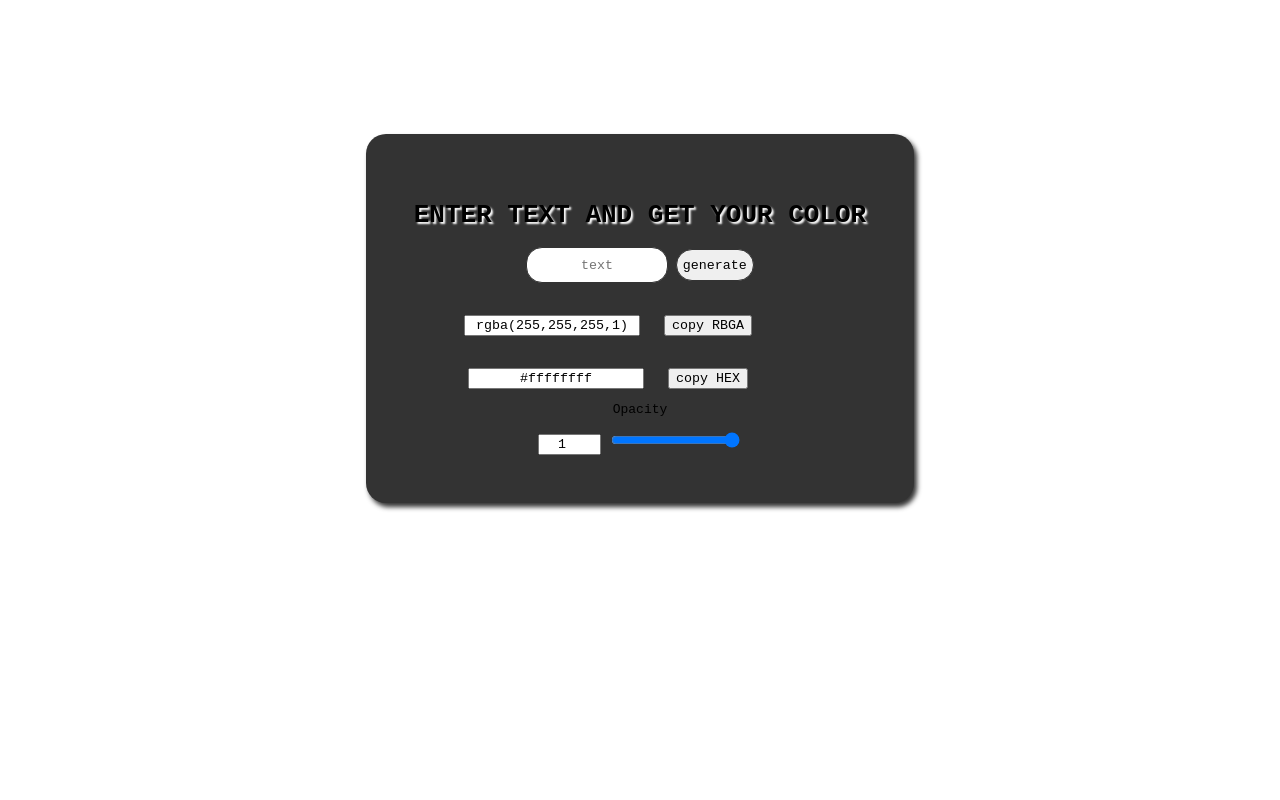
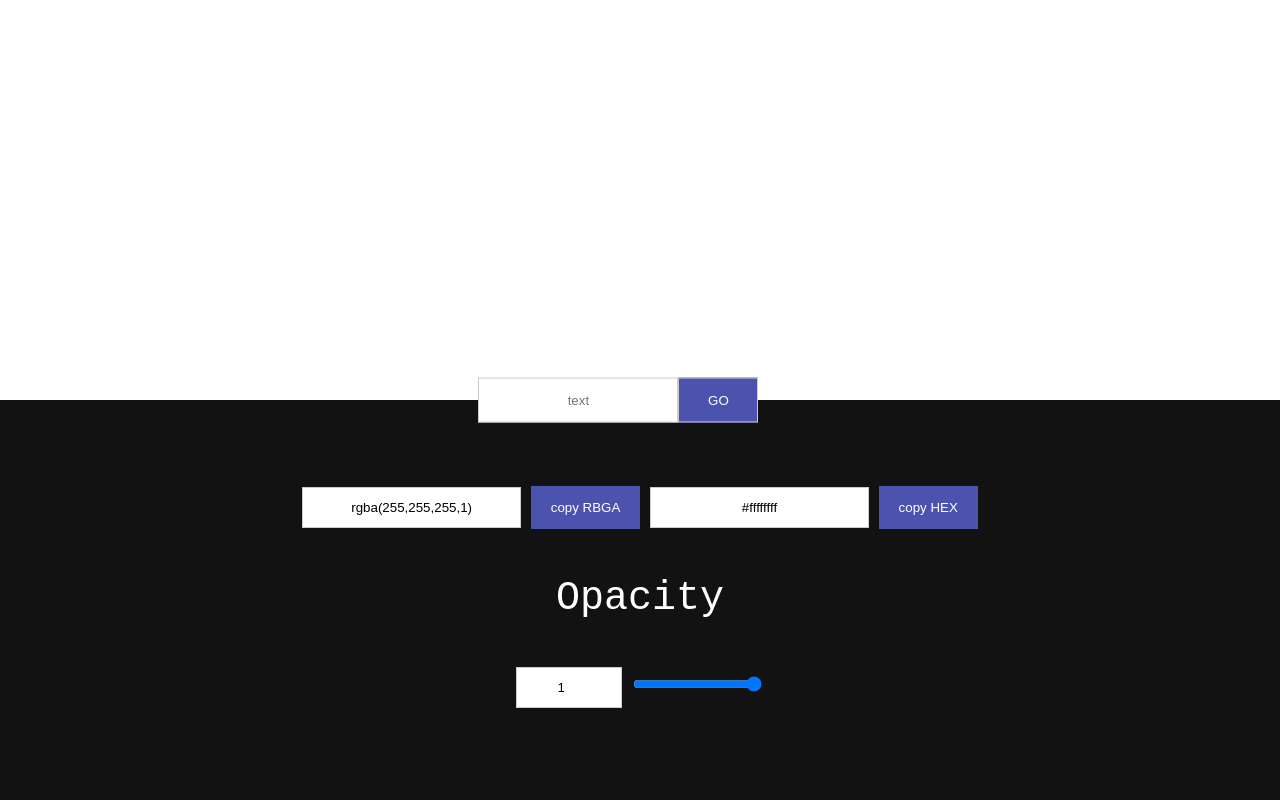
Before and after one commit to maximiliansteiger/name-to-color, a plain HTML site: page index.html in a window 1280 px wide. Drawn offline with Linux system fonts and the light colour scheme.

Commit message:
changed style

```diff
--- a/index.html
+++ b/index.html
@@ -12,17 +12,32 @@
 </head>
 
 <body>
-    <div class="outerContent">
-        <div class="content">
-            <h1 id="headline">ENTER TEXT AND GET YOUR COLOR</h1>
-            <div>
-                <input type="text" name="name" value="" placeholder="text" id="name">
-                <input type="button" id="submitButton" value="generate">
-            </div>
-            <input class="colorField" type="text" value="rgba(255,255,255,1)" id="colorCodeRgb">
-            <button class="colorCopy" onclick="copyRgb()">copy RBGA</button>
-            <br>
-            <input class="colorField" type="text" value="#FFFFFF" id="colorCodeHex">
+
+
+    <!-- <div class="content"> -->
+<!--
+<div class="round">
+</div>
+
+<h1 id="headline">NAME TO COLOR</h1> -->
+    <div class="centerTextInput">
+        <input type="text" name="name" value="" placeholder="text" id="name">
+
+        <input type="button" id="submitButton" value="GO">
+
+    </div>
+
+
+
+    </div>
+
+    <div class="halfPage">
+
+        <div class="contentInside">
+            <input class="colorField"  type="text" value="rgba(255,255,255,1)" id="colorCodeRgb">
+            <button class="colorCopy"  onclick="copyRgb()">copy RBGA</button>
+
+            <input class="colorField"  type="text" value="#FFFFFF" id="colorCodeHex">
             <button class="colorCopy" onclick="copyHex()">copy HEX</button>
 
             <p>Opacity</p>
@@ -30,10 +45,10 @@
                 id="opacityText">
             <input type="range" value="1" min="0" max="1" step="0.01" onChange="updateOpacity(this.value)"
                 id="opacityRange">
+        </div>
 
+    </div>
 
-        </div>
-    </div>
     <script src="./nameToColor.js" async defer></script>
 
 </body>
--- a/nameToColor.js
+++ b/nameToColor.js
@@ -18,7 +18,7 @@ function start(r, g, b,a) {
     document.getElementById("colorCodeRgb").value = `rgba(${r},${g},${b},${a})`;
     document.getElementById("colorCodeHex").value = `#${componentToHex(r) + componentToHex(g) + componentToHex(b) + componentToHex(Math.round(a * 255))}`;
     document.body.style.backgroundColor = `rgba(${r},${g},${b},${a})`;
-    document.getElementById("headline").style = `text-shadow:2px 2px 2px rgba(${r},${g},${b},${a})`;
+    // document.getElementById("headline").style = `text-shadow:2px 2px 2px rgba(${r},${g},${b},${a})`;
     document.getElementById("opacityText").value = `${a}`;
     document.getElementById("opacityRange").value = `${a}`;
 }
--- a/style.css
+++ b/style.css
@@ -1,51 +1,102 @@
-* {
+html,
+body {
+    margin: 0 auto;
+    font-family: 'Courier New', Courier, monospace;
     text-align: center;
-    font-family: monospace;
 }
 
-body {
-    background-size: cover;
-    background-attachment: fixed;
-    background-position: center;
-}
-.outerContent{
-    display: flex;
-    justify-content: center;
-    align-items: center;
+.halfPage {
+    width: 100%;
+    height: 50%;
+    position: absolute;
+    top: 50%;
+    left: 0;
+    background-color: #121213;
+    z-index: -40;
 }
 
-.content {
-    background-color: #333;
-    justify-content: center;
-    padding: 6vh;
-    box-shadow: 3px 4px 5px #333;
-    border-radius: 20px;
-    margin-top: 10%;
+#name {
+    width: 100%;
+    padding: 12px 20px;
+    margin: 8px 0;
+    box-sizing: border-box;
+    display: inline;
+    text-align: center;
+    border: 1px solid #ccc;
+    margin-left: 0;
 }
 
-#name,
 #submitButton {
+    background-color: #4c53af;
+    color: white;
+    padding: 14px 20px;
+    margin: 8px 0;
+    border: none;
+    cursor: pointer;
+    width: 10vh;
 
-    height: 4vh;
-    border: solid 0.2vh #333;
-    border-radius: 2vh;
+    border: .1vh solid #ccc;
+}
+
+.colorCopy{
+    background-color: #4c53af;
+    color: white;
+    padding: 14px 20px;
+    margin: .8vh 0;
+    border: none;
+    cursor: pointer;
+
+}
+.colorField,#opacityText {
+    padding: 12px 20px;
+    margin: .8vh 0;
+    box-sizing: border-box;
+    display: inline;
+    text-align: center;
+    border: .1vh solid #ccc;
+    margin-left: 0;
+}
+
+
+
+.centerTextInput {
+    position: fixed;
+    top: 50%;
+    left: 53%;
+    transform: translate(-50%, -50%);
+    display: grid;
+    grid-template-columns: 1fr 1fr;
+    width: 50vh;
 
 }
 
-#name {
-    width: 30%;
+#headline{
+    text-align: center;
+    width: 25%;
+    height: auto;
+    margin: 1vh auto;
+    margin-top: 5vh;
 }
 
-#button {
-    width: 40vh, ;
+.contentInside{
+    width: 100%;
+    height: auto;
+    margin-top: 10vh ;
 }
+p{
+    color: white;
+    font-size: 5vh;
+}
+.round{
 
-.colorField {
-    /* width: 25%; */
-    margin: 4vh 2vh 0vh -4vh;
+    position: fixed;
+    top: -5%;
+    left: 50%;
+    transform: translate(-50%, -50%);
+    background-color: #121213;
+    width: 50vw;
+    height: 50vh;
+    text-align: center;
+    border-radius: 1000%;
+    z-index: -2;
 }
-
-.colorCopy {
-    /* width: 5%; */
-    margin: 0vh 4vh 0vh 0vh;
-}
```
